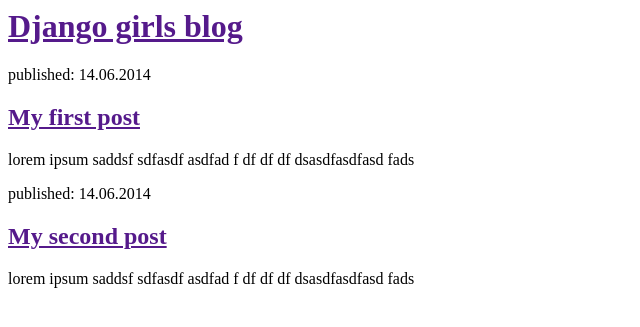
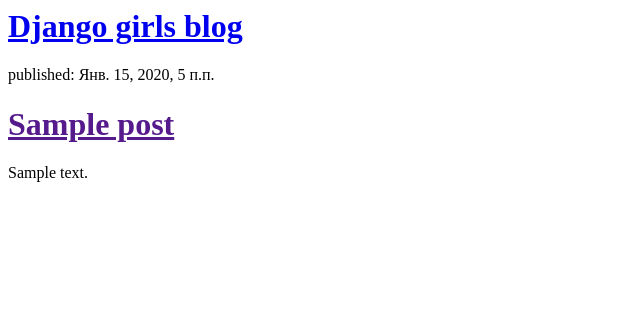
Before and after one commit to sudoguy/blog, a Django app: template blog/templates/blog/post_list.html in a window 1280 px wide. Shown: the top 327 px of the page, without its empty margins (0-640 px from the left). Run offline with Django 3.2, Linux system fonts and the light colour scheme; the template is opened without the code that fills it: values that come from a table or form of the project are taken from there, others are empty; tables that the repository leaves empty hold one stand-in row (values such as "Sample post").

Commit message:
Modified templates to display posts from database.

```diff
--- a/blog/templates/blog/post_list.html
+++ b/blog/templates/blog/post_list.html
@@ -5,19 +5,19 @@
 
     <body>
         <div>
-            <h1><a href="">Django girls blog</a></h1>
+            <h1><a href="/">Django girls blog</a></h1>
         </div>
 
-        <div>
-            <p>published: 14.06.2014</p>
-            <h2><a href="">My first post</a></h2>
-            <p>lorem ipsum saddsf sdfasdf asdfad f df df df dsasdfasdfasd fads</p>
-        </div>
+        {% for post in posts %}
 
-        <div>
-            <p>published: 14.06.2014</p>
-            <h2><a href="">My second post</a></h2>
-            <p>lorem ipsum saddsf sdfasdf asdfad f df df df dsasdfasdfasd fads</p>
-        </div>
+            <div>
+
+                <p>published: {{ post.published_date }}</p>
+                <h1><a href="">{{ post.title }}</a></h1>
+                <p>{{ post.text|linebreaks }}</p>
+
+            </div>
+
+        {% endfor %}
     </body>
 </html>
--- a/blog/views.py
+++ b/blog/views.py
@@ -1,5 +1,8 @@
 from django.shortcuts import render
+from django.utils import timezone
+from .models import Post
 
 
 def post_list(request):
-    return render(request, 'blog/post_list.html', {})
+	posts = Post.objects.filter(published_date__lte=timezone.now()).order_by('published_date')
+	return render(request, 'blog/post_list.html', {'posts': posts})
```
